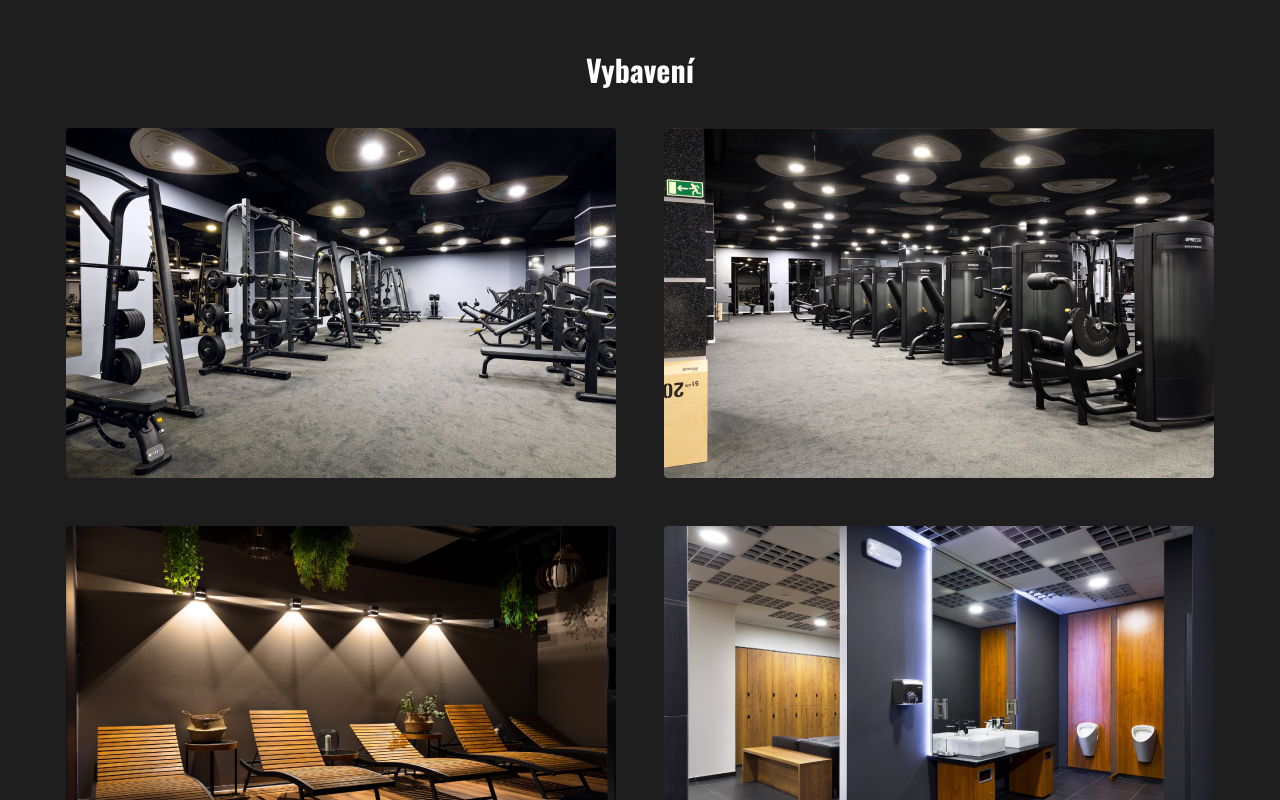
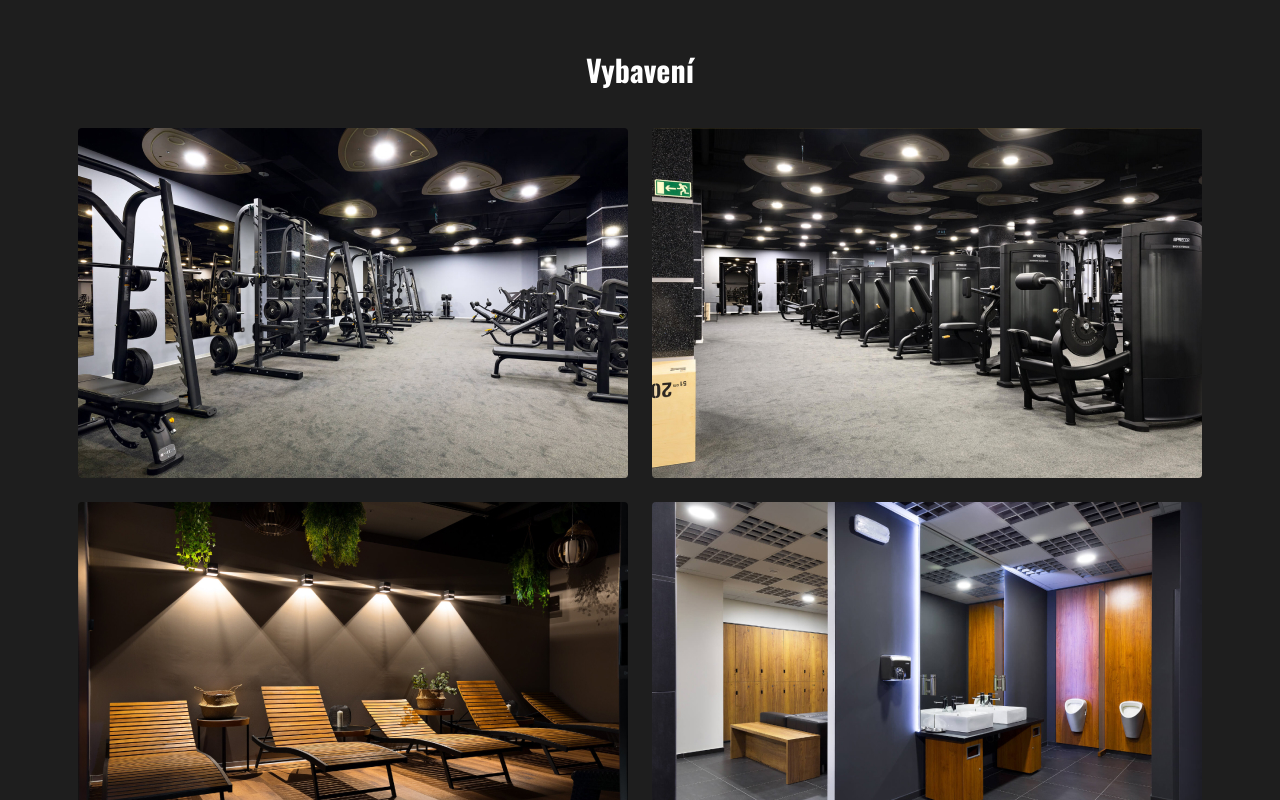
Before and after one commit to lxkask/beefit, a SvelteKit app: page /posilovna in a window 1280 px wide. Shown: the part 460-1260 px from the top of the page. Built offline with nearby package versions, Linux system fonts and the light colour scheme.

Commit message:
Posilovna - gallery

```diff
--- a/src/routes/posilovna/+page.svelte
+++ b/src/routes/posilovna/+page.svelte
@@ -1,8 +1,4 @@
-<script>
-    import gym1 from '../../lib/images/gym1.webp';
-    import gym2 from '../../lib/images/gym2.webp';
-    import lounge from '../../lib/images/lounge.webp';
-    import locker from '../../lib/images/locker.webp';
+<script lang="ts">
     import area from '../../lib/images/area-icon.svg';
     import parking from '../../lib/images/parking-icon.svg';
     import train from '../../lib/images/train-icon.svg';
@@ -10,6 +6,32 @@
     import lock from '../../lib/images/lock-icon.svg';
     import person from '../../lib/images/person-icon.svg';
     import waterbottle from '../../lib/images/waterbottle-icon.svg';
+
+    import gym1 from '../../lib/images/gym1.webp';
+    import gym2 from '../../lib/images/gym2.webp';
+    import lounge from '../../lib/images/lounge.webp';
+    import locker from '../../lib/images/locker.webp';
+
+    let showGallery = false;
+    let currentImage = 0;
+    const images = [gym1, gym2, lounge, locker];
+
+    function openGallery(index: number) {
+        currentImage = index;
+        showGallery = true;
+    }
+
+    function closeGallery() {
+        showGallery = false;
+    }
+
+    function nextImage() {
+        currentImage = (currentImage + 1) % images.length;
+    }
+
+    function prevImage() {
+        currentImage = (currentImage - 1 + images.length) % images.length;
+    }
 </script>
 
 <main>
@@ -116,14 +138,30 @@
         <div class="container mx-auto text-center">
             <h2 class="text-3xl font-bold font-heading mb-10 text-white">Vybavení</h2>
             <div class="flex justify-center px-8 md:px-0">
-                <div class="grid grid-cols-1 md:grid-cols-2 gap-12">
-                    <img src={gym1} alt="Gym Equipment 1" class="rounded" />
-                    <img src={gym2} alt="Gym Equipment 2" class="rounded" />
-                    <img src={lounge} alt="Lounge Area" class="rounded" />
-                    <img src={locker} alt="Locker Room" class="rounded" />
+                <div class="grid grid-cols-1 md:grid-cols-2 gap-6">
+                    {#each [gym1, gym2, lounge, locker] as image, index}
+                        <img
+                            src={image}
+                            alt="Gym Equipment {index + 1}"
+                            class="rounded cursor-pointer transition-transform duration-300 transform hover:scale-105 hover:brightness-75"
+                            on:click={() => openGallery(index)}
+                        />
+                    {/each}
                 </div>
             </div>
         </div>
+
+        <!-- Lightbox Modal -->
+        {#if showGallery}
+            <div class="fixed inset-0 bg-black bg-opacity-80 flex items-center justify-center z-50">
+                <button class="absolute top-4 right-4 text-white text-3xl" on:click={closeGallery}>×</button>
+                <button class="absolute top-1/2 md:left-20 left-2 transform -translate-y-1/2 text-black bg-yellow rounded-3xl px-5 pt-3 pb-5 hover:bg-yellow_hover text-5xl z-10" on:click={prevImage}>‹</button>
+
+                <img src={images[currentImage]} alt="Gallery Image" class="max-h-screen max-w-screen w-1/2" />
+
+                <button class="absolute top-1/2 md:right-20 right-2 transform -translate-y-1/2 text-black bg-yellow rounded-3xl px-5 pt-3 pb-5 hover:bg-yellow_hover text-5xl z-10" on:click={nextImage}>›</button>
+            </div>
+        {/if}
     </section>
 </main>
 
```
